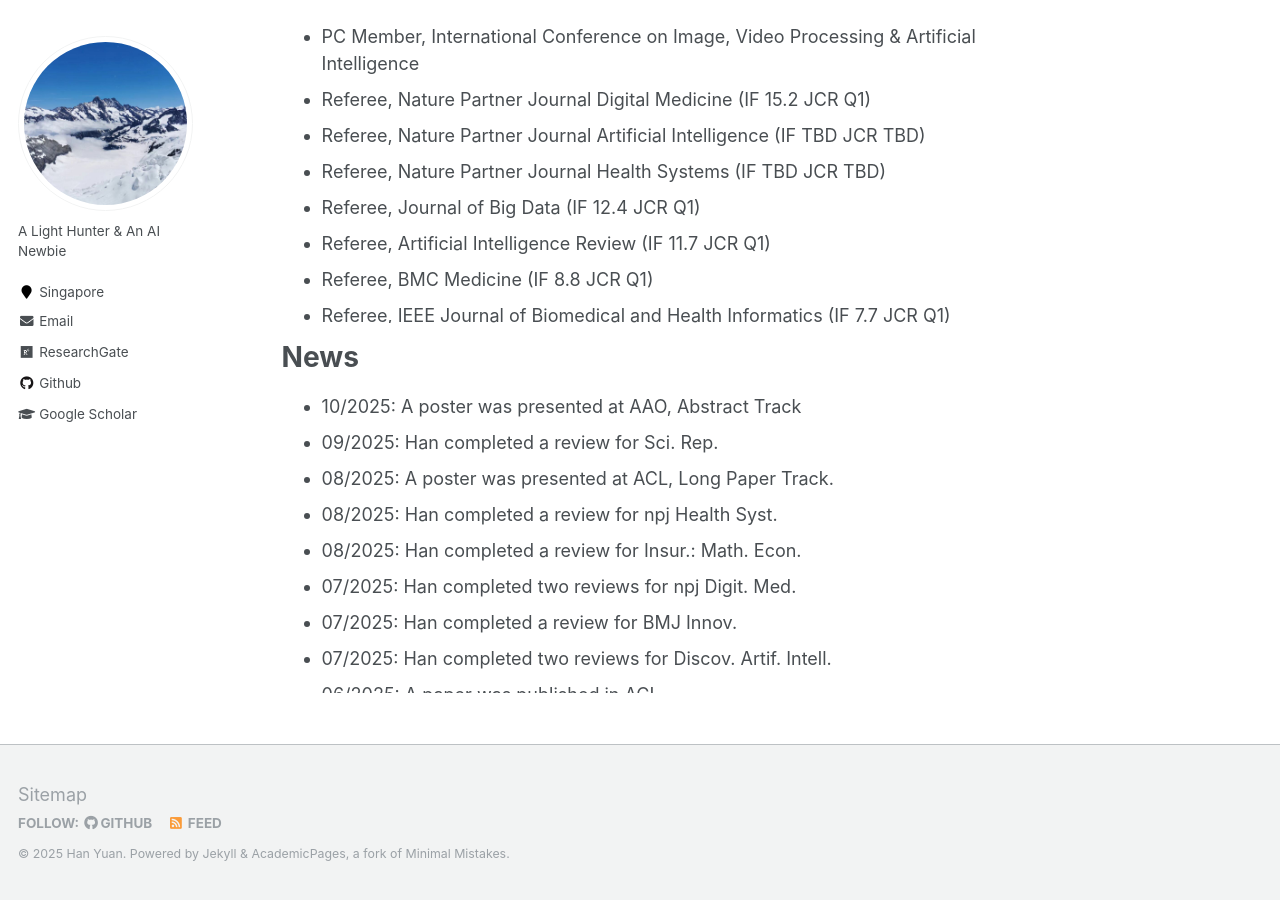
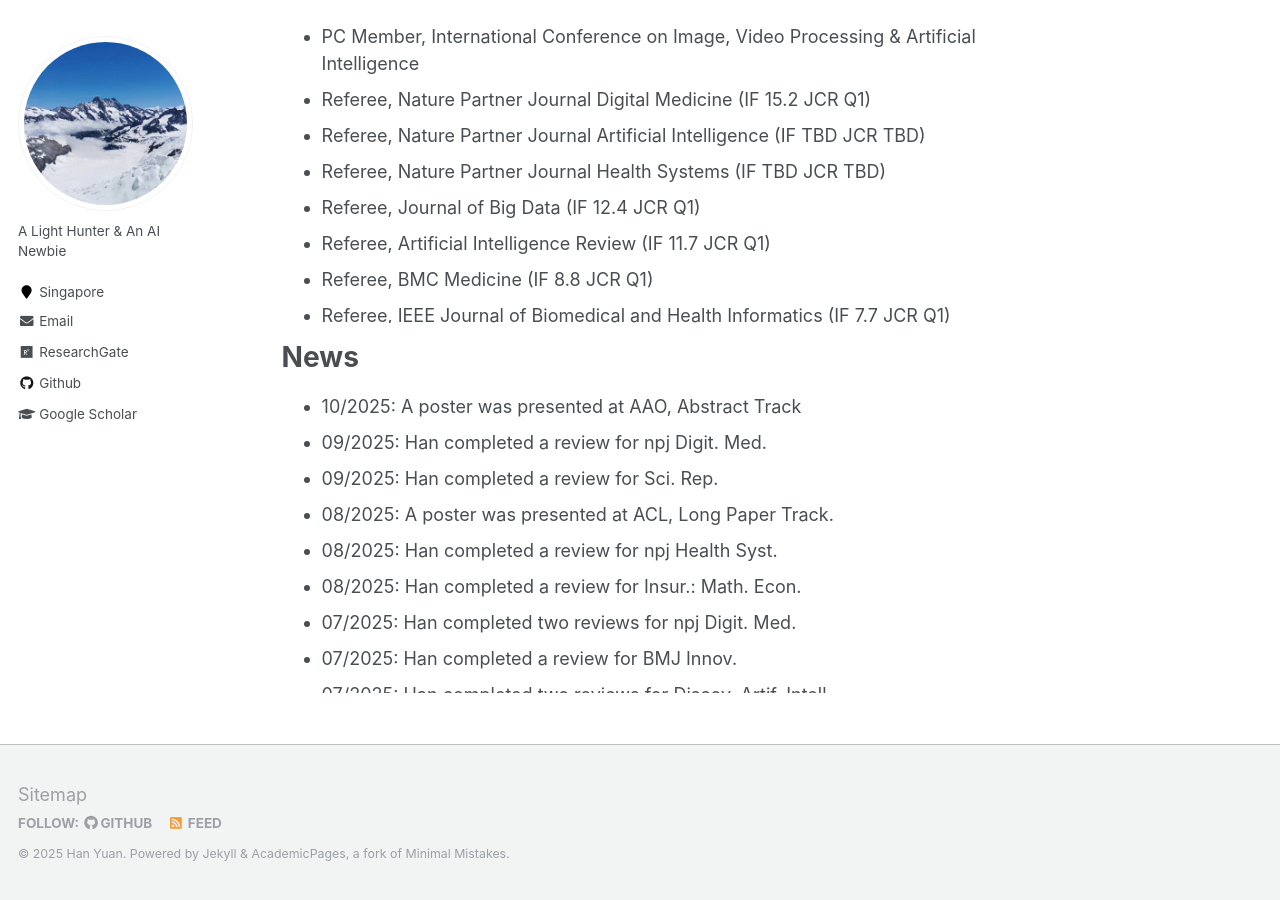
Before and after one commit to Han-Yuan-Med/Han-Yuan-Med.github.io, a Jekyll site: the page built from _pages/about.md, in a window 1280 px wide and 900 px high, scrolled down 968 px. Built offline with Jekyll 4.4.1, drawn with Linux system fonts in a browser that asks for light colours.

Commit message:
Update about.md

```diff
--- a/_pages/about.md
+++ b/_pages/about.md
@@ -56,6 +56,7 @@ Thank you for visiting my academic website. I invite you to explore the [publica
 # News
 <ul style="width: auto; height: 300px; overflow: auto">
   <li>10/2025: A poster was presented at AAO, Abstract Track</li>
+  <li>09/2025: Han completed a review for npj Digit. Med.</li>
   <li>09/2025: Han completed a review for Sci. Rep.</li>
   <li>08/2025: A poster was presented at ACL, Long Paper Track.</li>
   <li>08/2025: Han completed a review for npj Health Syst.</li>
```
